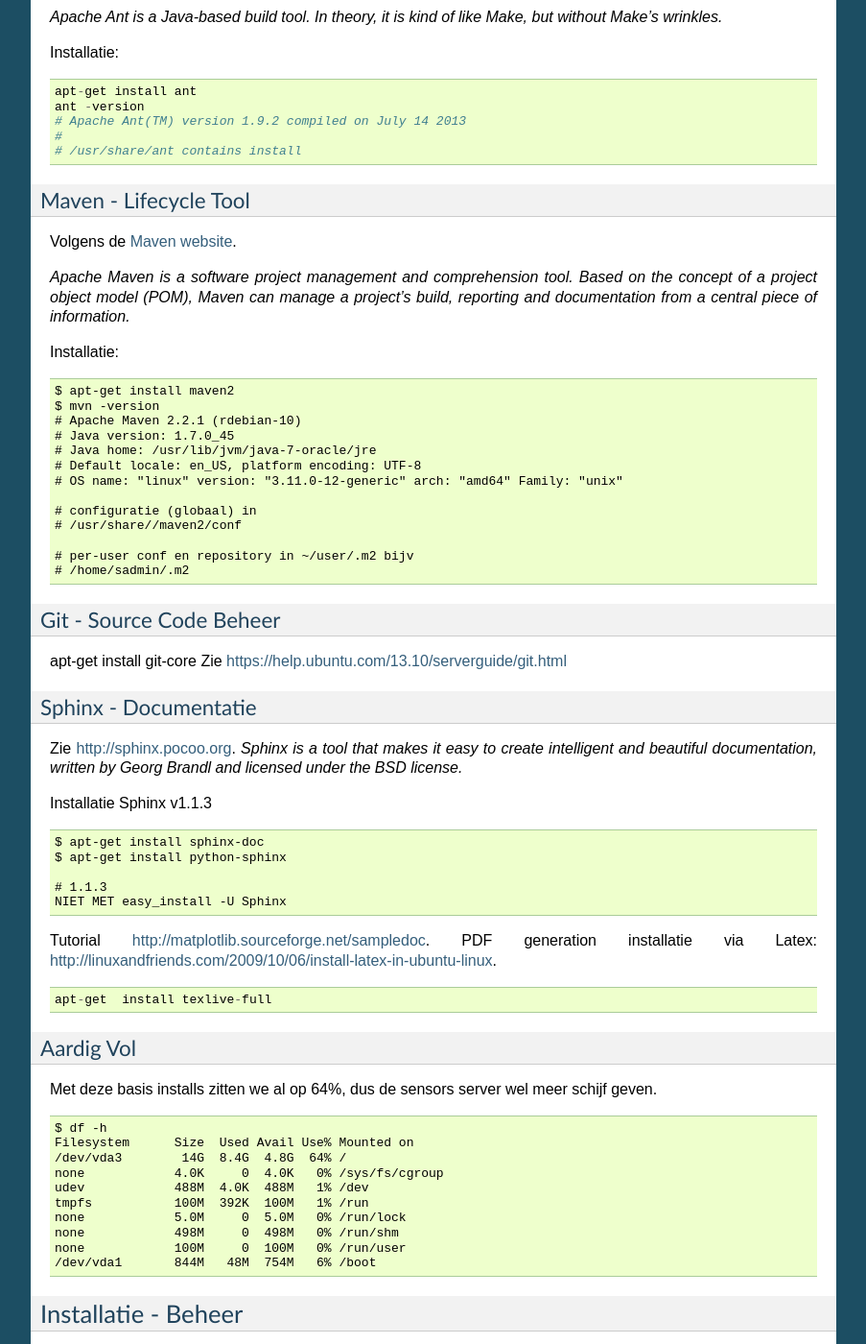
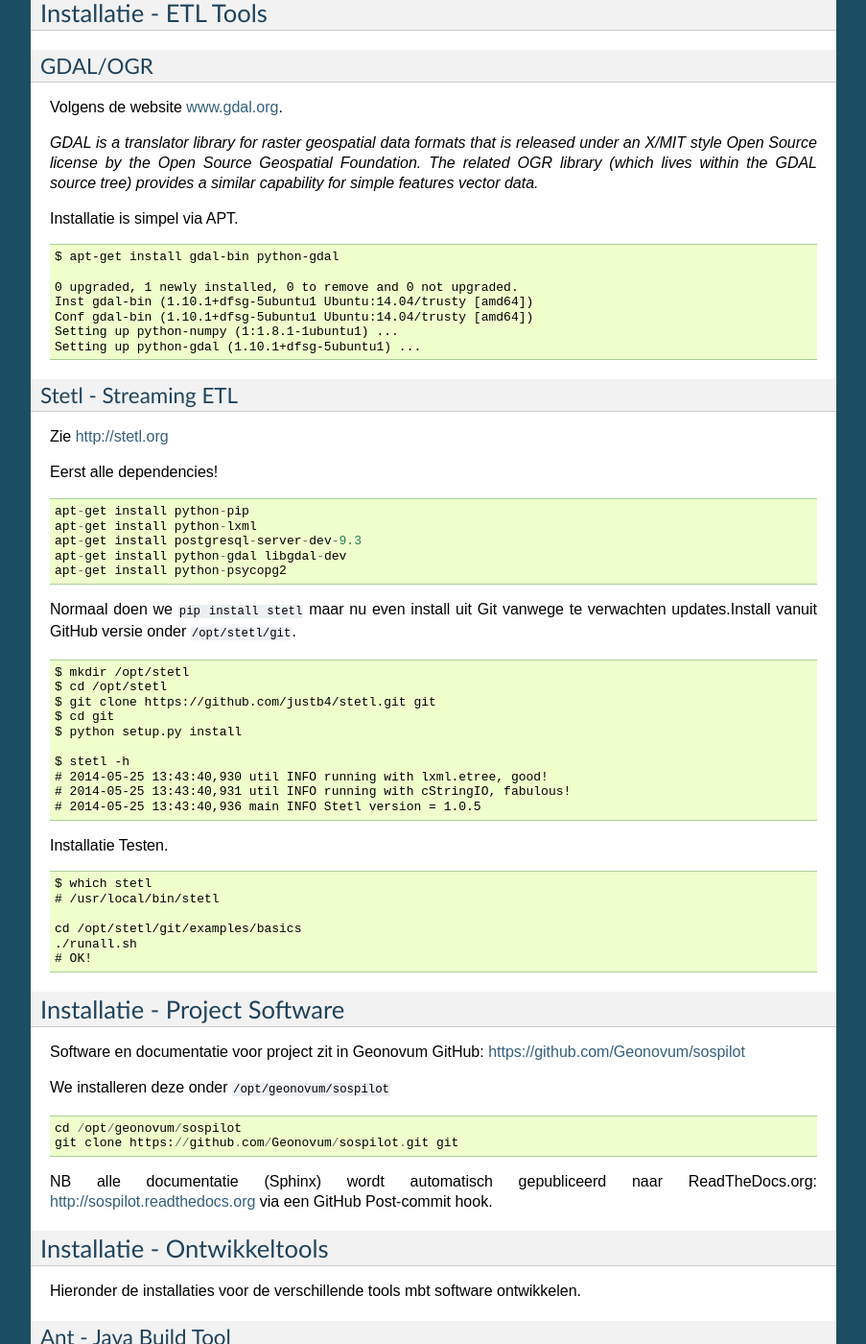
Before and after one commit to Geonovum/sospilot, a Sphinx documentation site: the page built from docs/server-inrichting.rst, in a window 1280 px wide and 1400 px high, scrolled down 12062 px. Shown: the whole window at 96% size, without its empty margins (198-1101 px from the left). Built offline with Sphinx 7.4.7, drawn with Linux system fonts in a browser that asks for light colours; some of the changed text lies outside the part shown.

Commit message:
more server installs and documented

```diff
--- a/docs/server-inrichting.rst
+++ b/docs/server-inrichting.rst
@@ -119,6 +119,38 @@
 
 Config onder ``/etc/cloudvps/``, maar edit deze via ``/root/cloudvps-backup-installer.sh``.
 Logfiles staan onder: ``/var/log/backups/``.
+
+Disk Gebruik
+------------
+
+Op 25.5.14, na install alle support tools en server software, zonder data. ::
+
+    $ df -h
+    Filesystem      Size  Used Avail Use% Mounted on
+    /dev/xvda1      237G  4.5G  220G   2% /
+    none            4.0K     0  4.0K   0% /sys/fs/cgroup
+    udev            3.9G  4.0K  3.9G   1% /dev
+    tmpfs           788M  204K  787M   1% /run
+    none            5.0M     0  5.0M   0% /run/lock
+    none            3.9G     0  3.9G   0% /run/shm
+    none            100M     0  100M   0% /run/user
+
+Java Monitor
+------------
+
+Zie `<http://java-monitor.com>`_. Hiermee wordt voortdurend de status/gezondheid
+van de Tomcat Java server gemonitored. Indien er een probleem is wordt email
+gestuurd. ::
+
+  # download probe
+  # unpack in /opt/java-monitor.com
+  # drop war in /var/www/sensors.geonovum.nl/webapps
+
+
+.. figure:: _static/java-monitor.jpg
+   :align: center
+
+   *Figure 1 - Java Monitor*
 
 Server Software - Algemeen
 ==========================
@@ -617,12 +649,29 @@
 
   * Logfile: /var/lib/tomcat7/logs/52n-sos-webapp.log
 
+Installatie - ETL Tools
+=======================
 
-Tot hier gekomen op 20.5.2014
-=============================
+GDAL/OGR
+--------
 
-TODO
-====
+Volgens de website `<www.gdal.org>`_.
+
+*GDAL is a translator library for raster geospatial data
+formats that is released under an X/MIT style Open Source license by the
+Open Source Geospatial Foundation. The related OGR library (which lives within the GDAL source tree)
+provides a similar capability for simple features vector data.*
+
+Installatie is simpel via APT. ::
+
+    $ apt-get install gdal-bin python-gdal
+
+    0 upgraded, 1 newly installed, 0 to remove and 0 not upgraded.
+    Inst gdal-bin (1.10.1+dfsg-5ubuntu1 Ubuntu:14.04/trusty [amd64])
+    Conf gdal-bin (1.10.1+dfsg-5ubuntu1 Ubuntu:14.04/trusty [amd64])
+    Setting up python-numpy (1:1.8.1-1ubuntu1) ...
+    Setting up python-gdal (1.10.1+dfsg-5ubuntu1) ...
+
 
 Stetl - Streaming ETL
 ---------------------
@@ -633,40 +682,50 @@
 
 	apt-get install python-pip
 	apt-get install python-lxml
-	apt-get install postgresql-server-dev-9.1
+	apt-get install postgresql-server-dev-9.3
 	apt-get install python-gdal libgdal-dev
 	apt-get install python-psycopg2
-	pip install stetl
+
+Normaal doen we ``pip install stetl`` maar nu even install uit Git vanwege
+te verwachten updates.Install vanuit GitHub versie onder ``/opt/stetl/git``. ::
+
+    $ mkdir /opt/stetl
+    $ cd /opt/stetl
+    $ git clone https://github.com/justb4/stetl.git git
+    $ cd git
+    $ python setup.py install
 
     $ stetl -h
-    # 2013-12-12 16:42:45,817 util INFO running with lxml.etree, good!
-    # 2013-12-12 16:42:45,818 util INFO running with cStringIO, fabulous!
-    # 2013-12-12 16:42:45,830 main INFO Stetl version = 1.0.4
-    # usage: stetl [-h] -c  CONFIG_FILE [-s  CONFIG_SECTION] [-a  CONFIG_ARGS]
-
-    # Kopie van oude sensors server. GitHub versie onder ``/opt/stetl/git``.
-
-Testen. ::
-
-	cd /opt/stetl/git/examples/basics
-	./runall.sh
-	# vreemd lxml foutje (te fixen...)
-	# verder werkt 't
-
-NLExtract - NL ETL
-------------------
-
-Kopie van oude sensors server. GitHub versie  onder ``/opt/nlextract/git``.
-
-Werkt, bijv ::
-
-    git clone https://github.com/opengeogroep/NLExtract.git git
-    cd /opt/nlextract/git/bag/test
-    ./runtests.sh
+    # 2014-05-25 13:43:40,930 util INFO running with lxml.etree, good!
+    # 2014-05-25 13:43:40,931 util INFO running with cStringIO, fabulous!
+    # 2014-05-25 13:43:40,936 main INFO Stetl version = 1.0.5
 
 
-Installatie - Ontwikkel
-=======================
+Installatie Testen. ::
+
+    $ which stetl
+    # /usr/local/bin/stetl
+
+    cd /opt/stetl/git/examples/basics
+    ./runall.sh
+    # OK!
+
+Installatie - Project Software
+==============================
+
+Software en documentatie voor project zit in Geonovum GitHub: https://github.com/Geonovum/sospilot
+
+We installeren deze onder ``/opt/geonovum/sospilot`` ::
+
+    cd /opt/geonovum/sospilot
+    git clone https://github.com/Geonovum/sospilot.git git
+
+NB alle documentatie (Sphinx) wordt automatisch gepubliceerd naar ReadTheDocs.org:
+http://sospilot.readthedocs.org via een GitHub Post-commit hook.
+
+
+Installatie - Ontwikkeltools
+============================
 
 Hieronder de installaties voor de verschillende tools mbt software ontwikkelen.
 
@@ -687,6 +746,8 @@
 
 Maven - Lifecycle Tool
 ----------------------
+
+*NOG EVEN NIET: alleen indien nodig, bijv SOS server custom build.*
 
 Volgens de `Maven website <http://maven.apache.org/>`_.
 
@@ -717,6 +778,14 @@
 Zie https://help.ubuntu.com/13.10/serverguide/git.html
 
 
+Tot hier gekomen op 25.5.2014
+=============================
+
+TODO
+====
+
+Onderstaande alleen indien noodzakelijk.
+
 Sphinx - Documentatie
 ---------------------
 
@@ -737,34 +806,10 @@
 
   apt-get  install texlive-full
 
-Aardig Vol
-----------
-
-Met deze basis installs zitten we al op 64%, dus de sensors server wel meer schijf geven. ::
-
-    $ df -h
-    Filesystem      Size  Used Avail Use% Mounted on
-    /dev/vda3        14G  8.4G  4.8G  64% /
-    none            4.0K     0  4.0K   0% /sys/fs/cgroup
-    udev            488M  4.0K  488M   1% /dev
-    tmpfs           100M  392K  100M   1% /run
-    none            5.0M     0  5.0M   0% /run/lock
-    none            498M     0  498M   0% /run/shm
-    none            100M     0  100M   0% /run/user
-    /dev/vda1       844M   48M  754M   6% /boot
 
 
 Installatie - Beheer
 ====================
-
-Nieuwe ontwikkelaar toevoegen
------------------------------
-
-Dit heeft betrekking wanneer we een ontwikkelaar toegang willen geven tot de ontwikkelstraat.
-Voorbeeld hier voor Bart. User "bart" aan Linux toevoegen ::
-
-  $ adduser bart
-  (vul alleen wachtwoord in)
 
 IPTables Firewall
 -----------------
@@ -978,16 +1023,6 @@
 http://www.cyberciti.biz/faq/linux-unix-delete-remove-ip-address-that-denyhosts-blocked/
 
 
-Java Monitor
-------------
-
-Zie `<http://java-monitor.com>`_. Hiermee wordt voortdurend de status/gezondheid
-van de Tomcat Java server gemonitored. Indien er een probleem is wordt email
-gestuurs. ::
-
-  # download probe to /opt/download
-  # unpack in /opt/java-monitor
-  # drop war in /var/www/sensors/webapps
 
 
 Optimaliseren van Java
@@ -1076,56 +1111,6 @@
 
 *All that remains is to restart any Java processes you have running, and the new fonts should be available.*
 
-GDAL/OGR
---------
-
-Volgens de website `<www.gdal.org>`_.
-
-*GDAL s a translator library for raster geospatial data
-formats that is released under an X/MIT style Open Source license by the
-Open Source Geospatial Foundation. The related OGR library (which lives within the GDAL source tree)
-provides a similar capability for simple features vector data.*
-
-Installatie is simpel via APT. ::
-
-  apt-get install gdal-bin
-  # Conf libgeos-3.3.8 (3.3.8-2~saucy1 ubuntugis-unstable:13.10/saucy [amd64])
-  # Conf gdal-bin (1.9.0-3.1ubuntu4 Ubuntu:13.10/saucy [amd64])
-  # Conf proj-bin (4.8.0-4~saucy2 ubuntugis-unstable:13.10/saucy [amd64])
-
-3.3.14 GDAL tbv GeoPackage ::
-
-    cd /opt/gdal
-    git clone https://github.com/OSGeo/gdal.git git
-    cd git
-    ./configure
-    make
-    make install
-
-    installs in /usr/local/bin
-
-    problem
-    - libxerces-c28 not found: apt-get install libxerces-c28
-
-    apt-get install sqlite3
-
-    sqlite3 output/gmlcities.gpkg
-    SQLite version 3.7.17 2013-05-20 00:56:22
-    Enter ".help" for instructions
-    Enter SQL statements terminated with a ";"
-    sqlite> .tables
-    City                   gpkg_geometry_columns
-    gpkg_contents          gpkg_spatial_ref_sys
-    sqlite> select * from City;
-    1|GP|Amsterdam
-    2|GP|Bonn
-    3|GP|Rome
-    sqlite> select * from gpkg_geometry_columns;
-    City|geom|POINT|4326|0|0
-    sqlite> select * from gpkg_contents;
-    City|features|City||2014-03-03T22:43:18.000Z|4.9|41.9|12.5|52.4|4326
-    sqlite>
-
 UMN MapServer
 -------------
 
```
Also changed, not shown: docs/_static/java-monitor.jpg (added).
